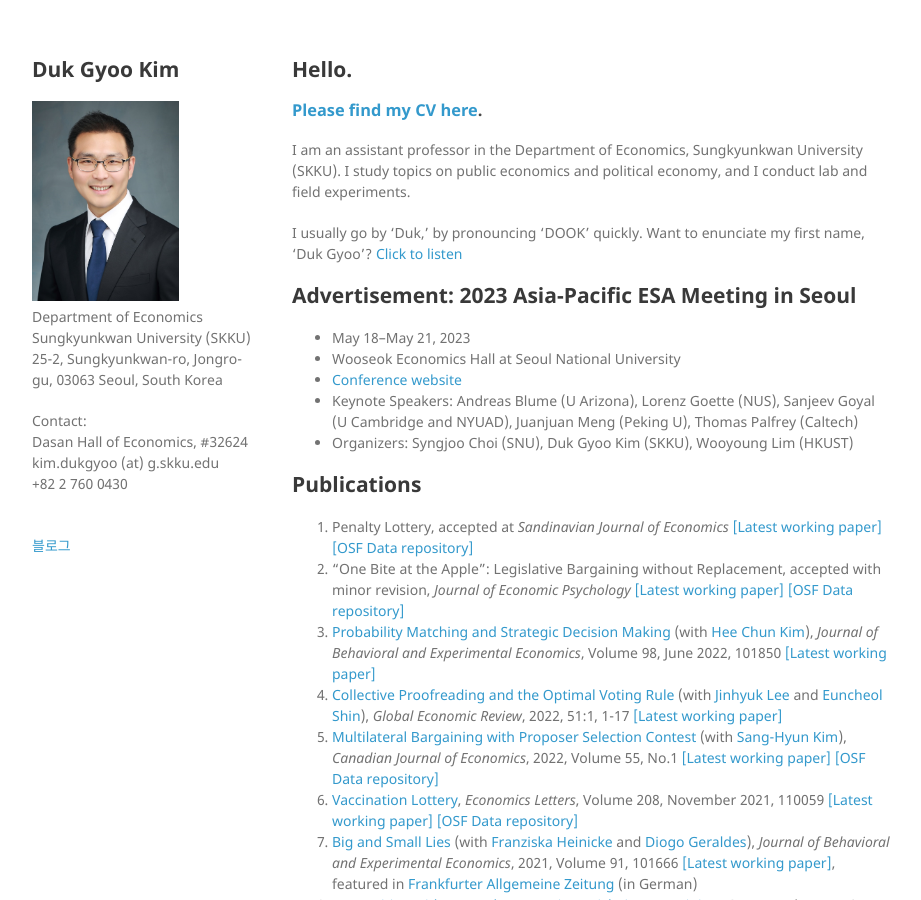
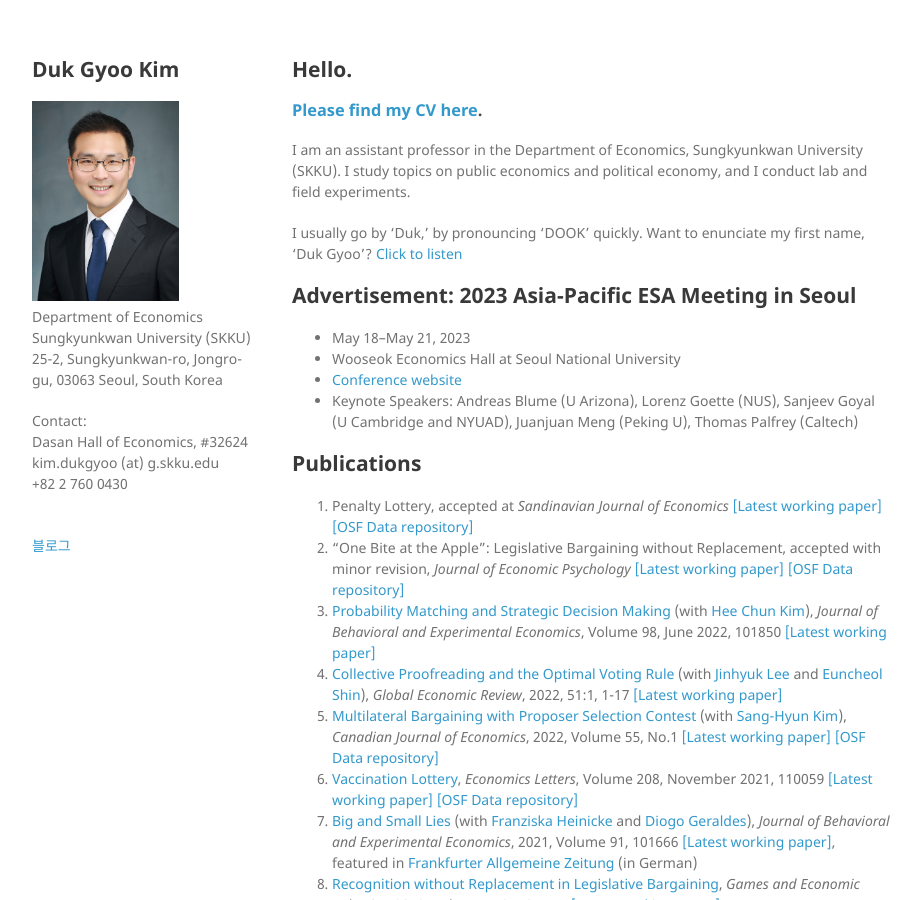
Before and after one commit to kimdukgyoo/kimdukgyoo.github.io, a Jekyll site: the page built from index.md, in a window 1280 px wide and 900 px high. Shown: the whole window, without its empty margins (178-1099 px from the left). Built offline with Jekyll 4.4.1, drawn with Linux system fonts in a browser that asks for light colours; our own code applies the rules of GitHub Pages for plain Markdown files.

Commit message:
Update index.md

```diff
--- a/index.md
+++ b/index.md
@@ -12,8 +12,6 @@ I usually go by 'Duk,' by pronouncing 'DOOK' quickly. Want to enunciate my first
 - Wooseok Economics Hall at Seoul National University
 - <a href="https://esaseoul2023.weebly.com" target="_blank">Conference website</a>
 - Keynote Speakers: Andreas Blume (U Arizona), Lorenz Goette (NUS), Sanjeev Goyal (U Cambridge and NYUAD), Juanjuan Meng (Peking U), Thomas Palfrey (Caltech)
-- Organizers: Syngjoo Choi (SNU), Duk Gyoo Kim (SKKU), Wooyoung Lim (HKUST)
-
 
 ## Publications
 1. Penalty Lottery, accepted at _Sandinavian Journal of Economics_ <a href="https://kimdukgyoo.github.io/PDFfiles/PenaltyLottery.pdf" target="_blank">[Latest working paper]</a> <a href="https://osf.io/q7ykx/" target="_blank">[OSF Data repository]</a>
```
